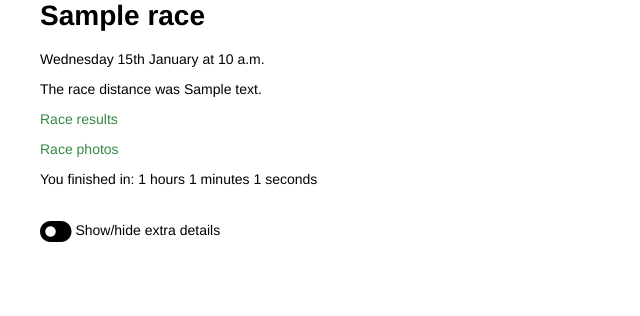
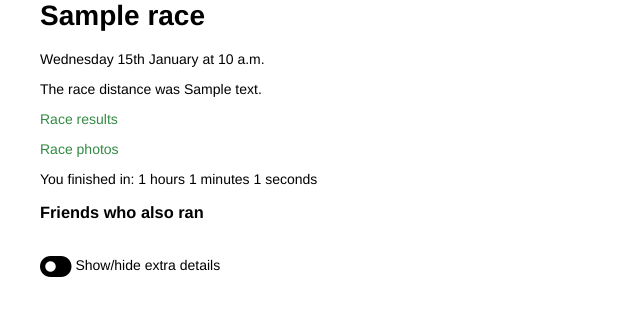
Before and after one commit to richardgiddings/racewithme, a Django app: page /main/completed_race/1 in a window 1280 px wide. Shown: the part 275-591 px from the top of the page, without its empty margins (0-640 px from the left). Run offline with Django 3.2, Linux system fonts and the light colour scheme; a user stored in the database is signed in; tables that the repository leaves empty hold one stand-in row (values such as "Sample post"); some libraries are stand-ins or nearby versions.

Commit message:
Add a 'friends who have also completed race' section to completed race detail page.

```diff
--- a/main/views.py
+++ b/main/views.py
@@ -175,10 +175,25 @@ def completed(request):
 def completed_race(request, id):
     race = UserRace.objects.get(pk=id)
 
+    # get a list of friends who completed race too
+    friends = request.user.profile.get_friends()
+
+    friends_who_completed_race = []
+    for friend in friends:
+        # get completed races for the friend
+        user_races = friend.get_races().filter(status='3')
+        friends_races = [user_race.race.id for user_race in user_races]
+        if race.race.id in friends_races:
+            friends_who_completed_race.append(friend)
+
     results_form = RaceResultsForm(instance=race)
 
     return render(request, template_name='main/completed_race.html',
-                  context={'race': race, 'results_form': results_form })
+                  context={
+                           'race': race,
+                           'results_form': results_form,
+                           'friends_who_completed_race': friends_who_completed_race
+                           })
 
 @login_required
 def set_target_time(request):
--- a/racewithme/templates/main/completed_race.html
+++ b/racewithme/templates/main/completed_race.html
@@ -27,6 +27,12 @@
     {% if race.achieved_hours > 0 or race.achieved_minutes > 0 or race.achieved_seconds > 0 %}
     <p>You finished in: {{ race.achieved_hours|default_if_none:"0" }} hours {{ race.achieved_minutes|default_if_none:"0" }} minutes {{ race.achieved_seconds|default_if_none:"0" }} seconds</p>
     {% endif %}
+    <p>
+    <h3>Friends who also ran</h3>
+    {% for friend in friends_who_completed_race %}
+        {% if friend.friend_profile.first_name %}{{friend.friend_profile.first_name}}&nbsp;{{friend.friend_profile.last_name}}{% else %}{{ friend.friend_profile.user.username }}{% endif %}{% if not forloop.last %}&#44;{% endif %}
+    {% endfor %}
+    </p>
     <div id="toggle-extra-detail">
         <i class="fa fa-toggle-on fa-2x detail-active" id="on" style="display:none;"></i>
         <i class="fa fa-toggle-on fa-2x fa-rotate-180 detail-inactive" id="off" ></i>
```
Also changed, not shown: main/tests.py (+17 -1 lines).
